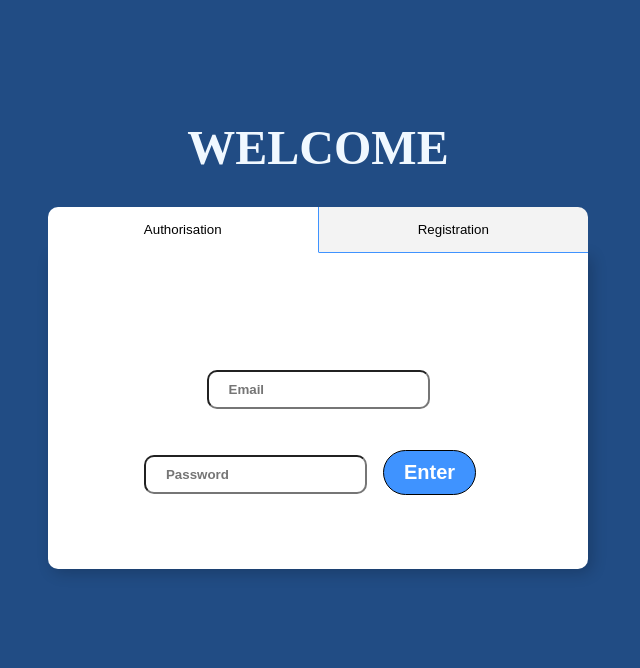
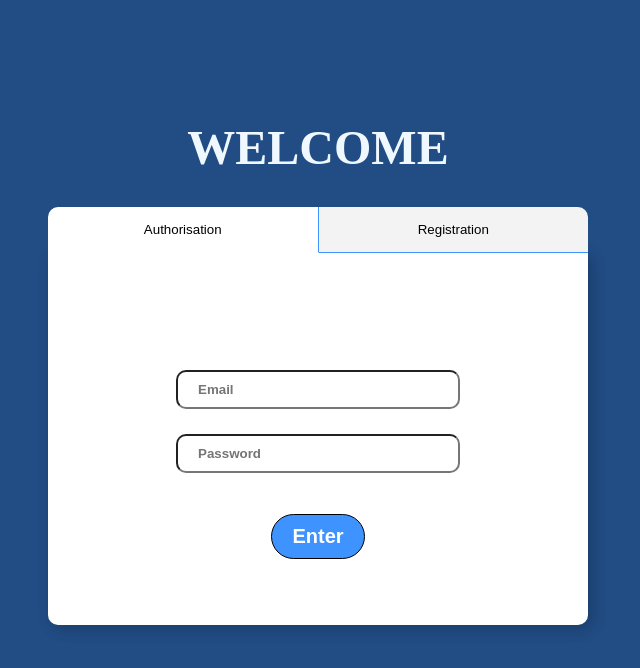
Before and after one commit to Latyipov/beer-app, a React app: page /singin in a window 1280 px wide. Shown: the top 668 px of the page, without its empty margins (322-962 px from the left). Built offline with nearby package versions, Linux system fonts and the light colour scheme.

Commit message:
fixed style

```diff
--- a/package.json
+++ b/package.json
@@ -6,7 +6,9 @@
   "scripts": {
     "dev": "webpack --mode development",
     "build": "webpack --mode production",
-    "start": "webpack serve --mode development --open"
+    "start": "webpack serve --mode development --open",
+    "predeploy": "npm run build",
+    "deploy": "gh-pages -d dist"
   },
   "author": "I Latyipov <ildar.latipov@gmail.com>",
   "license": "ISC",
@@ -19,6 +21,7 @@
     "clean-webpack-plugin": "^4.0.0",
     "css-loader": "^6.6.0",
     "dotenv": "^16.0.0",
+    "gh-pages": "^3.2.3",
     "html-webpack-plugin": "^5.5.0",
     "style-loader": "^3.3.1",
     "webpack": "^5.69.1",
--- a/src/App/pages/EnterPage.css
+++ b/src/App/pages/EnterPage.css
@@ -17,6 +17,7 @@
   border-radius:10px;
   margin-bottom:25px;
   padding:10px 20px;
+  width: 60%;
 }
 
 .tabButtons{
```
Also changed, not shown: 1 other file (tests, documents, lock files or other folders).
